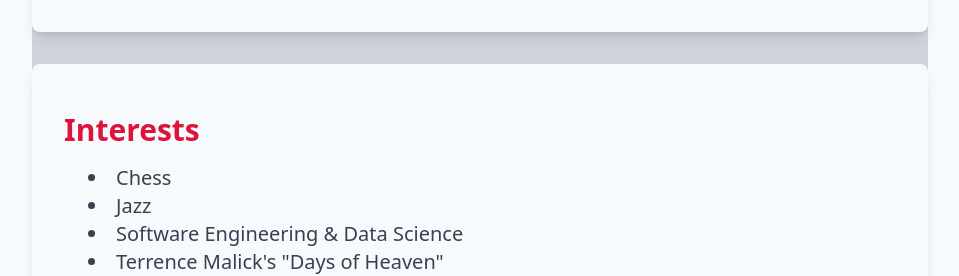
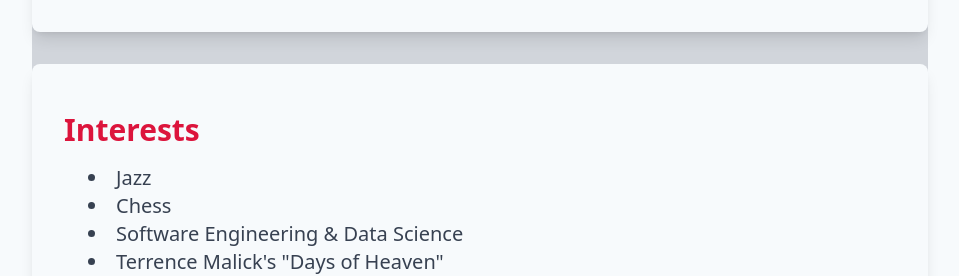
Before and after one commit to jusbuckingham/jusbuckingham, a Next.js app: page / in a window 1280 px wide. Shown: the part 752-1028 px from the top of the page, without its empty margins (160-1119 px from the left). Built offline with nearby package versions, Linux system fonts and the light colour scheme.

Commit message:
fixing some wording

```diff
--- a/pages/index.tsx
+++ b/pages/index.tsx
@@ -104,8 +104,8 @@ const Home: NextPage = () => {
           <h2 className="text-2xl md:text-3xl font-bold my-4 text-crimson">Interests</h2>
           <div className="text-lg md:text-xl text-left leading-relaxed text-gray-700">
             <ul className="list-disc list-inside mt-2 ml-6">
+              <li>Jazz</li>
               <li>Chess</li>
-              <li>Jazz</li>
               <li>Software Engineering &amp; Data Science</li>
               <li>Terrence Malick&apos;s &quot;Days of Heaven&quot;</li>
               <li>Anything involving tha Theatre!</li>
```
